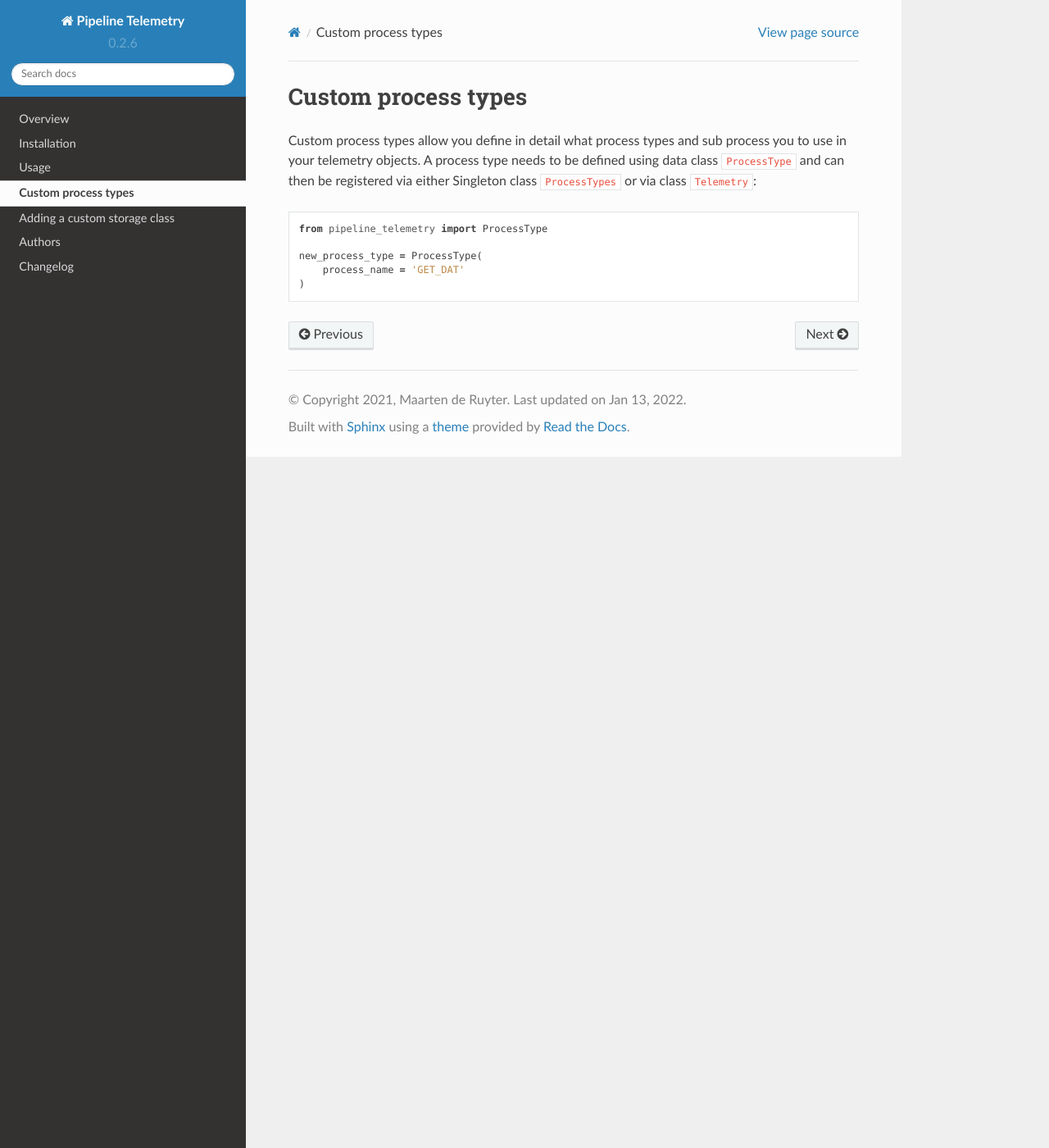
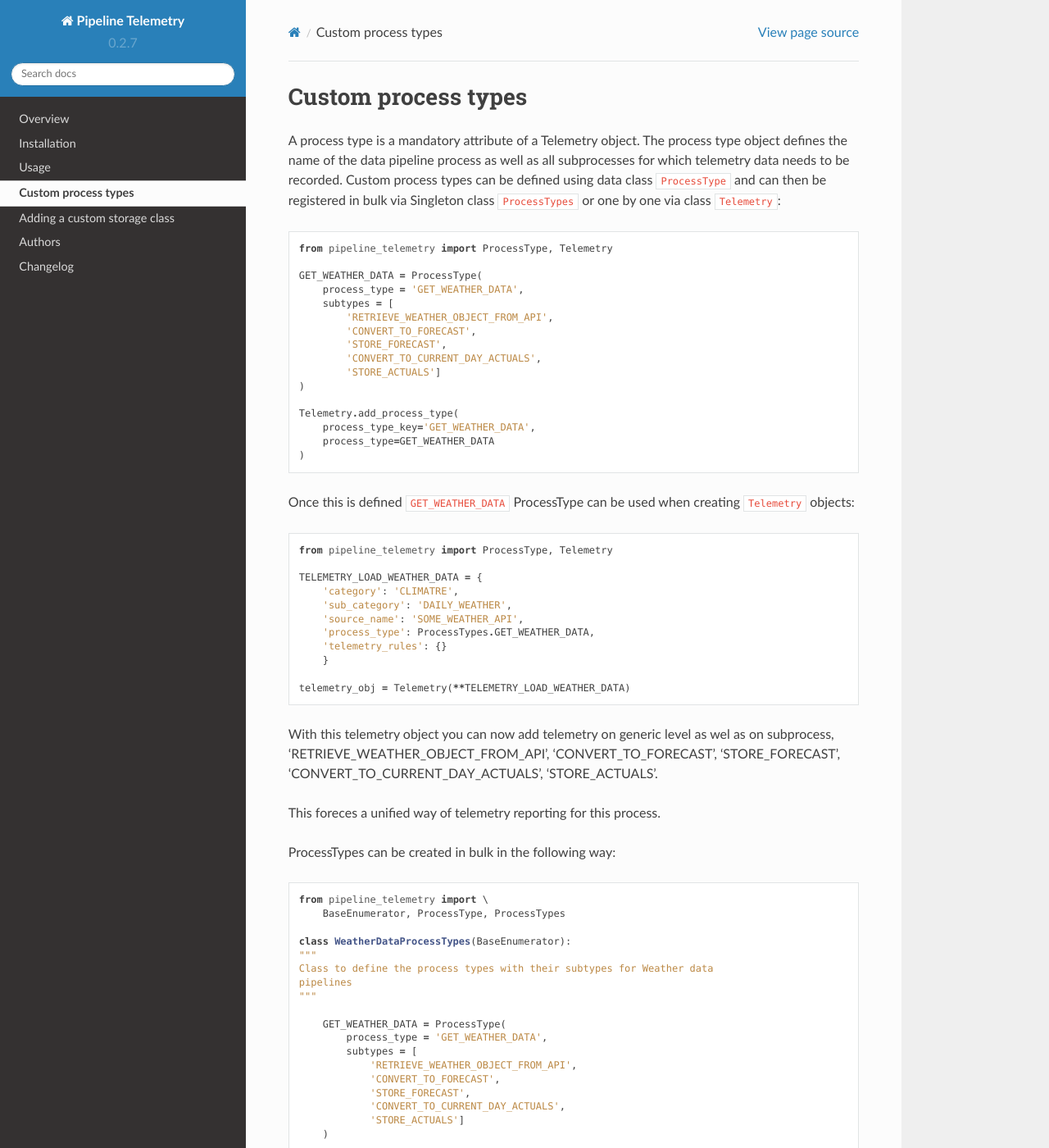
Before and after one commit to MaartendeRuyter/pipeline-telemetry, a Sphinx documentation site: the page built from docs/process_type.rst, in a window 1280 px wide and 1400 px high. Shown: the whole window at 82% size. Built offline with Sphinx 7.4.7 and the Read the Docs theme 2.0.0, drawn with Linux system fonts in a browser that asks for light colours; pages that are not in the unit, such as notebooks, are missing from menus; some of the changed text lies outside the part shown.

Commit message:
Changed basic keys of telemetry object

```diff
--- a/docs/conf.py
+++ b/docs/conf.py
@@ -20,7 +20,7 @@ project = "Pipeline Telemetry"
 year = "2021"
 author = "Maarten de Ruyter"
 copyright = "{0}, {1}".format(year, author)
-version = release = "0.2.6"
+version = release = "0.2.7"
 
 pygments_style = "trac"
 templates_path = ["."]
--- a/docs/process_type.rst
+++ b/docs/process_type.rst
@@ -1,13 +1,87 @@
 ====================
 Custom process types
 ====================
-Custom process types allow you define in detail what process types and sub
-process you to use in your telemetry objects. A process type needs to be defined
-using data class ``ProcessType`` and can then be registered via either Singleton
-class ``ProcessTypes`` or via class ``Telemetry``::
+A process type is a mandatory attribute of a Telemetry object. The process type
+object defines the name of the data pipeline process as well as all
+subprocesses for which telemetry data needs to be recorded.
+Custom process types can be defined using data class ``ProcessType`` and can
+then be registered in bulk via Singleton class ``ProcessTypes`` or one by one
+via class ``Telemetry``::
 
-    from pipeline_telemetry import ProcessType
+    from pipeline_telemetry import ProcessType, Telemetry
 
-    new_process_type = ProcessType(
-        process_name = 'GET_DAT'
+    GET_WEATHER_DATA = ProcessType(
+        process_type = 'GET_WEATHER_DATA',
+        subtypes = [
+            'RETRIEVE_WEATHER_OBJECT_FROM_API',
+            'CONVERT_TO_FORECAST',
+            'STORE_FORECAST',
+            'CONVERT_TO_CURRENT_DAY_ACTUALS',
+            'STORE_ACTUALS']
     )
+
+    Telemetry.add_process_type(
+        process_type_key='GET_WEATHER_DATA',
+        process_type=GET_WEATHER_DATA
+    )
+
+Once this is defined ``GET_WEATHER_DATA`` ProcessType can be used when creating
+``Telemetry`` objects::
+
+    from pipeline_telemetry import ProcessType, Telemetry
+
+    TELEMETRY_LOAD_WEATHER_DATA = {
+        'category': 'CLIMATRE',
+        'sub_category': 'DAILY_WEATHER',
+        'source_name': 'SOME_WEATHER_API',
+        'process_type': ProcessTypes.GET_WEATHER_DATA,
+        'telemetry_rules': {}
+        }
+
+    telemetry_obj = Telemetry(**TELEMETRY_LOAD_WEATHER_DATA)
+
+With this telemetry object you can now add telemetry on generic level as wel as on subprocess, 'RETRIEVE_WEATHER_OBJECT_FROM_API', 'CONVERT_TO_FORECAST',
+'STORE_FORECAST', 'CONVERT_TO_CURRENT_DAY_ACTUALS', 'STORE_ACTUALS'.
+
+This foreces a unified way of telemetry reporting for this process.
+
+ProcessTypes can be created in bulk in the following way::
+
+    from pipeline_telemetry import \
+        BaseEnumerator, ProcessType, ProcessTypes
+
+    class WeatherDataProcessTypes(BaseEnumerator):
+    """
+    Class to define the process types with their subtypes for Weather data
+    pipelines
+    """
+
+        GET_WEATHER_DATA = ProcessType(
+            process_type = 'GET_WEATHER_DATA',
+            subtypes = [
+                'RETRIEVE_WEATHER_OBJECT_FROM_API',
+                'CONVERT_TO_FORECAST',
+                'STORE_FORECAST',
+                'CONVERT_TO_CURRENT_DAY_ACTUALS',
+                'STORE_ACTUALS']
+        )
+
+        GET_CLIMATE_DATA = ProcessType(
+            process_type = 'GET_CLIMATE_DATA',
+            subtypes = [
+                'RETRIEVE_CLIMATE_OBJECT_FROM_API',
+                'CONVERT_TO_YEARLY_CLIMATE_OBJECT',
+                'STORE_YEARLY_CLIMATE']
+        )
+
+    ProcessTypes.register_process_types(WeatherDataProcessTypes)
+
+Once the ``register_process_types`` class method has been called on
+``ProcessTypes`` all process_types defined in the enumerator provided to the
+method will be availale via ProcessTypes class for defining Telemtry objects,
+like in this example::
+
+    from pipeline_telemetry import ProcessTypes
+
+    ProcessTypes.GET_WEATHER_DATA
+    ProcessTypes.GET_CLIMATE_DATA
--- a/setup.py
+++ b/setup.py
@@ -18,7 +18,7 @@ def read(*names, **kwargs):
 
 setup(
     name="pipeline-telemetry",
-    version="0.2.6",
+    version="0.2.7",
     license="LGPL-3.0-or-later",
     description="Create and store data pipeline telemetry data",
     long_description="%s\n%s"
--- a/src/pipeline_telemetry/__init__.py
+++ b/src/pipeline_telemetry/__init__.py
@@ -5,7 +5,7 @@ Main usage:
 
     >>> from pipeline_telemetry.main import Telemetry
     >>> telemetry = Telemetry(
-            process_name, process_type, telemetry_rules, storage_class)
+            source_name, process_type, telemetry_rules, storage_class)
     >>> pipeline_telemetry.add(sub_process_type, data, errors)
     >>> pipeline_telemetry.save_and_close()
 
@@ -15,7 +15,7 @@ that the sub process returned. In the final step the telementry is saved and
 closed
 
 Arguments
-    - process_name (str):
+    - source_name (str):
         Process name for the pipeline process that this telemetry is reporting
         on. Name is free to choose but make sure it is a unique name for each
         unique process as it will otherwise be difficult to use the telemetry
@@ -40,7 +40,7 @@ from .helper import increase_base_count, increase_fail_count, \
 from .main import Telemetry
 from .settings.data_class import ProcessType, TelemetryCounter
 from .settings.process_type import ProcessTypes
-from .settings.settings import DefaultProcessTypes
+from .settings.settings import BaseEnumerator, DefaultProcessTypes
 from .settings.telemetry_errors import ValidationErrors
 
 ProcessTypes.register_process_types(DefaultProcessTypes)
```
Also changed, not shown: CHANGELOG.rst (+8 -0 lines), .bumpversion.cfg, 8 other files.
